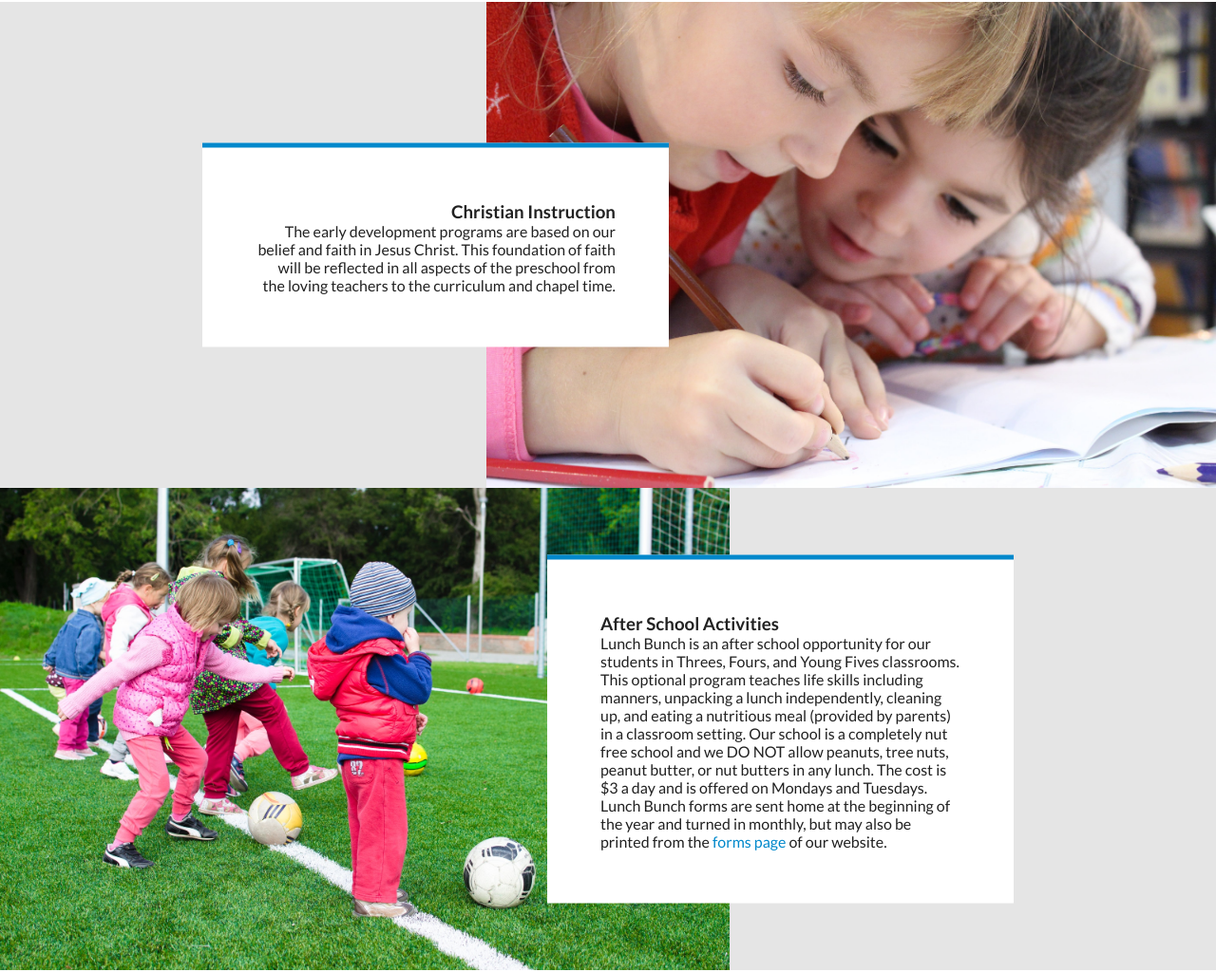
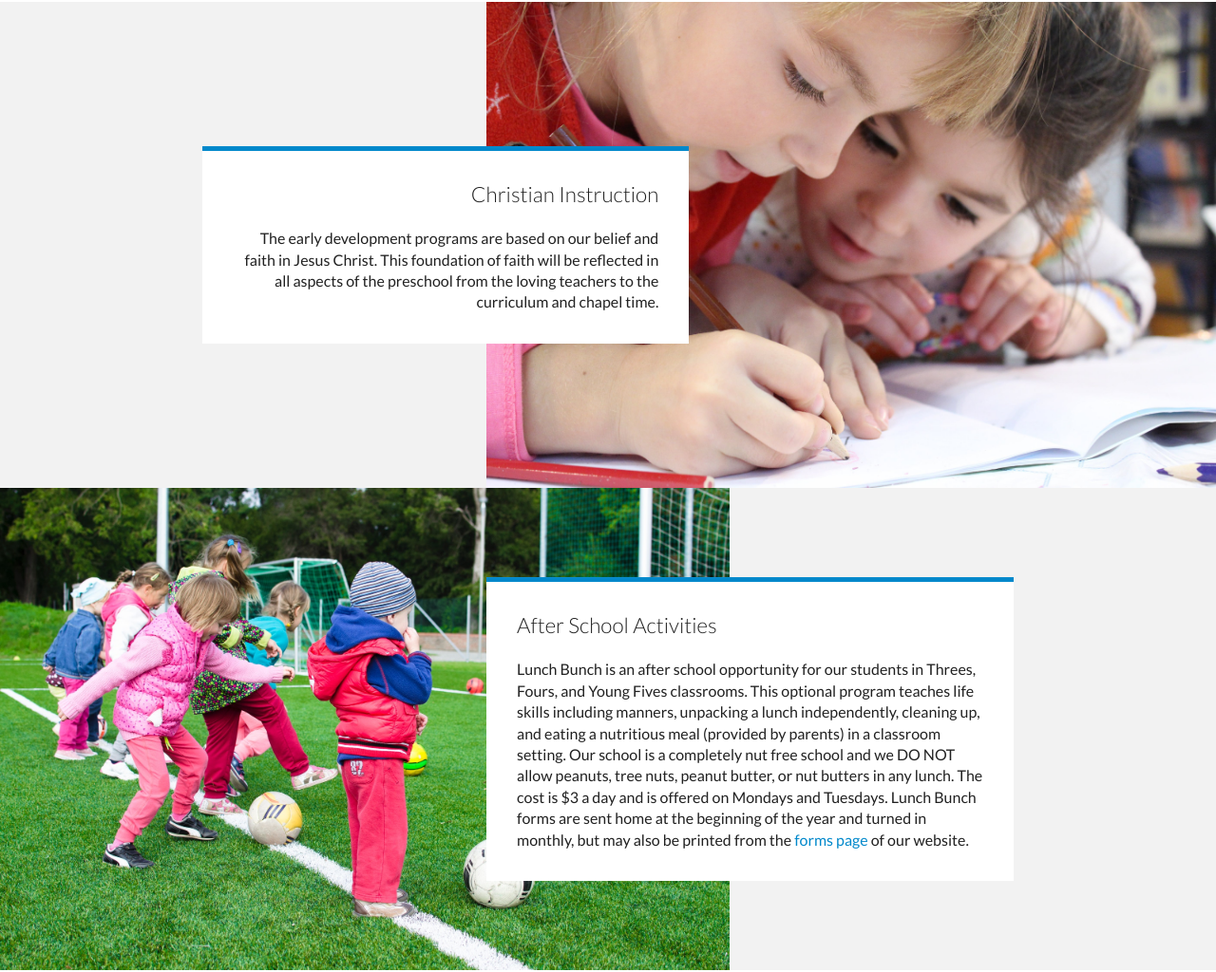
Before and after one commit to JasonDuquain/parkway-preschool-one, a website: page program.html in a window 1280 px wide. Shown: the part 994-2018 px from the top of the page at 95% size. Drawn offline with Linux system fonts and the light colour scheme.

Commit message:
minor changes

```diff
--- a/program.html
+++ b/program.html
@@ -98,28 +98,28 @@
        <div class="sect-heading-img"></div>
 
 
-       <div class="split">
+       <div class="program__split program__split--one">
 
-            <div class="cell cell--one">
-                <div class="translate">
-                   <h3 class="h3-hdg">Christian Instruction</h3>
-                    <p>The early development programs are based on our belief and faith in Jesus Christ. This foundation of faith will be reflected in all aspects of the preschool from the loving teachers to the curriculum and chapel time.</p>
+            <div class="program__split-cell program__split-cell--one">
+                <div class="program__translate program__translate--one">
+                   <h3 class="program__heading">Christian Instruction</h3>
+                    <p class="program__paraa">The early development programs are based on our belief and faith in Jesus Christ. This foundation of faith will be reflected in all aspects of the preschool from the loving teachers to the curriculum and chapel time.</p>
                 </div>
             </div>
-            <div class="cell cell--two">
+            <div class="program__split-cell program__split-cell--two">
                 <img src="img/hero-aboutus.jpeg" alt="">
             </div>
 
         </div>
-         <div class="split--two">
+         <div class="program__split-cell program__split--two">
 
-            <div class="cell cell--three">
+            <div class="program__split program__split-cell--three">
                 <img src="img/hero-program.jpg" alt="">
             </div>
-            <div class="cell cell--four">
-                <div class="translate--two">
-                   <h3 class="h3-hdg--two" id="price-target">After School Activities</h3>
-                    <p>Lunch Bunch is an after school opportunity for our students in Threes, Fours, and Young Fives classrooms. This optional program teaches life skills including manners, unpacking a lunch independently, cleaning up, and eating a nutritious meal (provided by parents) in a classroom setting. Our school is a completely nut free school and we DO NOT allow peanuts, tree nuts, peanut butter, or nut butters in any lunch. The cost is $3 a day and is offered on Mondays and Tuesdays. Lunch Bunch forms are sent home at the beginning of the year and turned in monthly, but may also be printed from the <a class="program__link" href="/forms.html#forms-target">forms page</a> of our website.</p>
+            <div class="program__split program__split-cell--four">
+                <div class="program__translate program__translate--two">
+                   <h3 class="program__heading" id="price-target">After School Activities</h3>
+                    <p class="program__paraa">Lunch Bunch is an after school opportunity for our students in Threes, Fours, and Young Fives classrooms. This optional program teaches life skills including manners, unpacking a lunch independently, cleaning up, and eating a nutritious meal (provided by parents) in a classroom setting. Our school is a completely nut free school and we DO NOT allow peanuts, tree nuts, peanut butter, or nut butters in any lunch. The cost is $3 a day and is offered on Mondays and Tuesdays. Lunch Bunch forms are sent home at the beginning of the year and turned in monthly, but may also be printed from the <a class="program__link" href="/forms.html#forms-target">forms page</a> of our website.</p>
                 </div>
             </div>
 
--- a/scss/modules/_program.scss
+++ b/scss/modules/_program.scss
@@ -5,23 +5,51 @@
 
 
 
+.program {
+
+    padding-right: 0;
+    padding-left: 0;
 
 
-.split {
+    &__split--one {
         display: grid;
         grid-template-columns: 1fr 2fr;
-    background-color: rgba(0,0,0,.1);
+        background-color: rgba(0,0,0,.05);
     }
 
-.cell--one {
+    &__split-cell--one {
         grid-column: 1 / 2;
         position: relative;
         text-align: right;
     }
 
-.cell--two {
+    &__translate {
+        padding: 2em;
+        background-color: #fff;
+        position: absolute;
+        top: 50%;
+        transform: translateY(-50%);
+        border-top: 5px solid $aqua;
+    }
+
+    &__translate--one {
+        width: 120%;
+        left: 50%;
+    }
+
+    &__heading {
+        font-size: 1.4em;
+        font-weight: 300;
+        margin-bottom: 1em;
+    }
+
+    &__paraa {
+       line-height: 1.4;
+    }
+
+
+    &__split-cell--two {
         grid-column: 2 / 3;
-
 
         & img {
             max-width: 90%;
@@ -33,24 +61,15 @@
         }
     }
 
-.translate {
-    width: 115%;
-    padding: 3.5em;
-    background-color: #fff;
-    position: absolute;
-    top: 50%;
-    left: 50%;
-    transform: translateY(-50%);
-    border-top: 5px solid $aqua;
+
+
+    &__split--two {
+        display: grid;
+        grid-template-columns: 2fr 1fr;
+        background-color: rgba(0,0,0,.05);
     }
 
-.split--two {
-    display: grid;
-    grid-template-columns: 2fr 1fr;
-    background-color: rgba(0,0,0,.1);
-}
-
-.cell--three {
+    &__split-cell--three {
         grid-column: 1 / 2;
 
         & img {
@@ -60,33 +79,18 @@
         }
     }
 
-.cell--four {
+    &__split-cell--four {
         grid-column: 2 / 3;
         position: relative;
         text-align: left;
     }
 
-.translate--two {
-    width: 115%;
-    padding: 3.5em;
-    background-color: #fff;
-    position: absolute;
-    top: 50%;
+    &__translate--two {
+        /* wider since it has more content */
+        width: 130%;
         right: 50%;
-    transform: translateY(-50%);
-    border-top: 5px solid $aqua;
     }
 
-
-
-
-
-
-
-.program {
-
-    padding-right: 0;
-    padding-left: 0;
 
 
     &__wrap {
```
Also changed, not shown: css/styles.css. Lines whose indentation alone changed are shown as unchanged.
